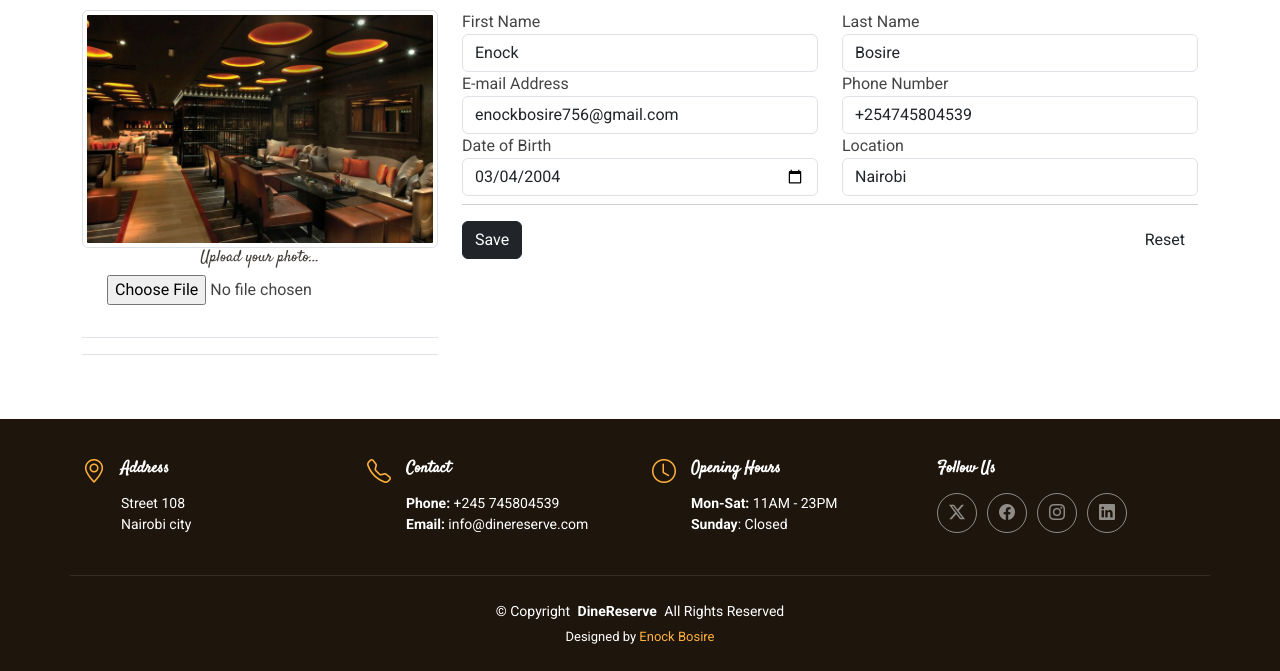
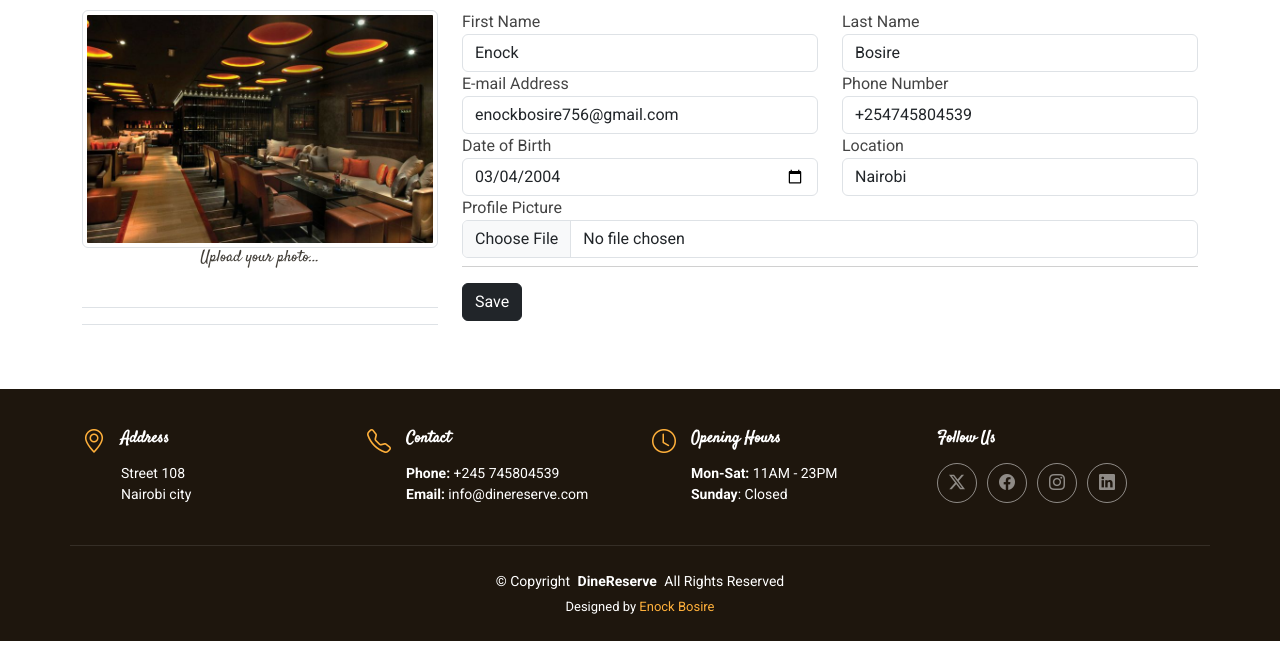
Before and after one commit to Lervez5/DineReserve, a Django app: page /accounts/user/ in a window 1280 px wide. Shown: the part 370-1041 px from the top of the page. After the commit the page ends 1011 px from the top, so only its background shows below. Run offline with Django 5.2, Linux system fonts and the light colour scheme; a user stored in the database is signed in; data comes from the database, SQL or seed files in the repository; both versions use the stored data as it was after the commit; parts of the project's set-up code (start-up, migrations or seed data) failed here and were passed over; some libraries are stand-ins or nearby versions; grey boxes are pictures that could not be loaded.

Commit message:
Few changes

```diff
--- a/templates/accounts/user_profile.html
+++ b/templates/accounts/user_profile.html
@@ -39,7 +39,6 @@
                     <div class="text-center">
                         <img src="{{ profile_picture }}" class="avatar img-circle img-thumbnail" alt="avatar">
                         <h6>Upload your photo...</h6>
-                        <input type="file" name="profile_picture" class="text-center center-block file-upload">
                     </div>
                 </div>
             </div>
@@ -53,7 +52,7 @@
         </div>
         <!-- Profile Settings-->
         <div class="col-lg-8 pb-5">
-            <form method="post" enctype="multipart/form-data" class="row">
+            <form method="post" enctype="multipart/form-data" class="row" id="profileForm">
                 {% csrf_token %}
                 <div class="col-md-6">
                     <div class="form-group">
@@ -91,11 +90,16 @@
                         <input class="form-control" type="text" id="account-location" name="location" placeholder="Location" value="{{ location }}">
                     </div>
                 </div>
+                <div class="col-md-12">
+                    <div class="form-group">
+                        <label for="profile-picture">Profile Picture</label>
+                        <input type="file" name="profile_picture" id="profile-picture" class="form-control">
+                    </div>
+                </div>
                 <div class="col-12">
                     <hr class="mt-2 mb-3">
                     <div class="d-flex flex-wrap justify-content-between align-items-center">
                         <button class="btn btn-dark btn" type="submit">Save</button>
-                        <button class="btn btn" type="reset">Reset</button>
                     </div>
                 </div>
             </form>
```
Also changed, not shown: db.sqlite3, media/profile_pictures/gallery-1.jpg (added), media/profile_pictures/gallery-2.jpg (added), media/profile_pictures/gallery-4.jpg (added).
